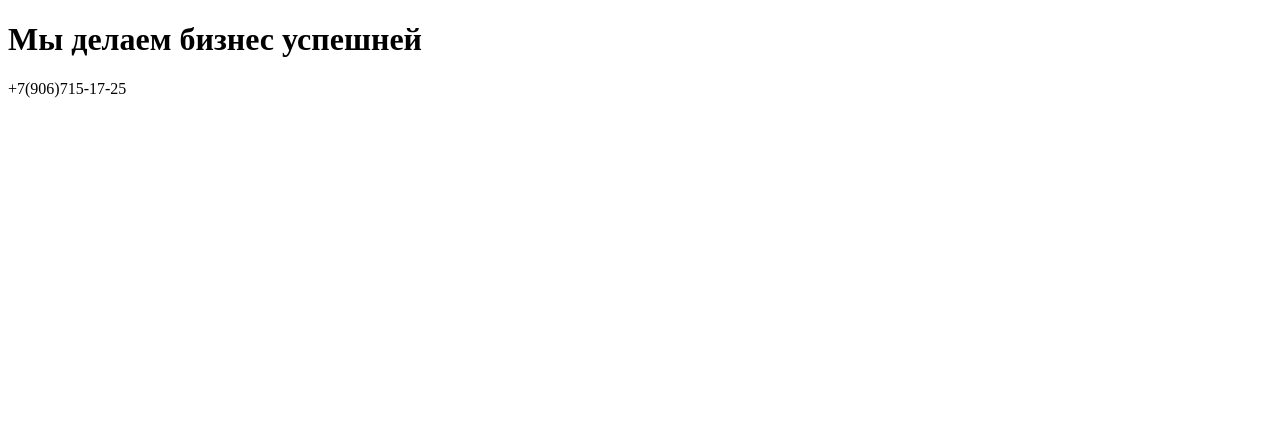
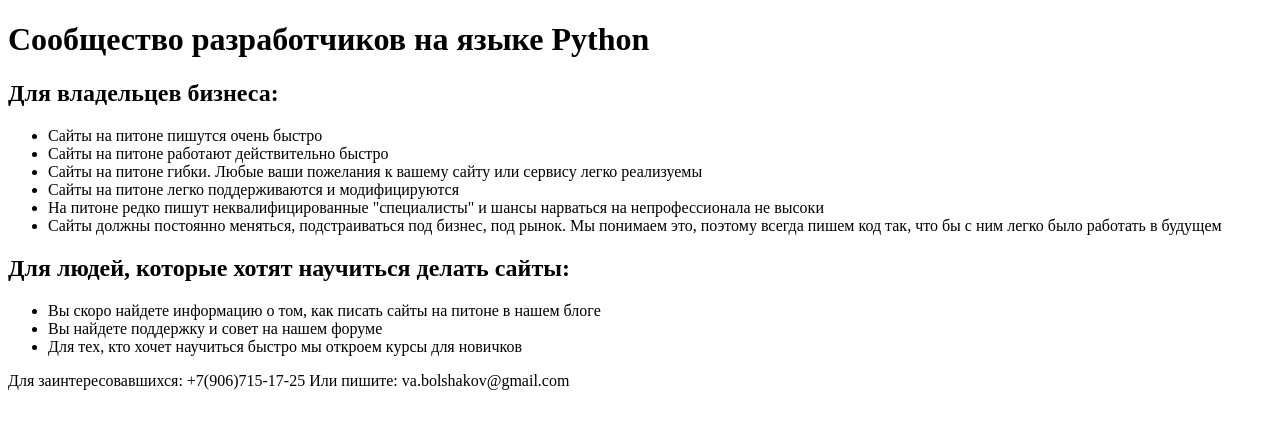
Before and after one commit to pystars/pystars.com, a Python web app: template templates/index.html in a window 1280 px wide. Shown: the top 429 px of the page. Run offline with Jinja, Linux system fonts and the light colour scheme; the template is opened without the code that fills it, so the values that code supplies are empty.

Commit message:
Update templates/index.html

```diff
--- a/templates/index.html
+++ b/templates/index.html
@@ -5,8 +5,26 @@
     <title>PyStars.Com</title>
 </head>
 <body>
-<h1>Мы делаем бизнес успешней</h1>
-+7(906)715-17-25
+<h1>Сообщество разработчиков на языке Python</h1>
+<h2>Для владельцев бизнеса:</h2>
+<ul>
+    <li>Сайты на питоне пишутся очень быстро</li>
+    <li>Сайты на питоне работают действительно быстро</li>
+    <li>Сайты на питоне гибки. Любые ваши пожелания к вашему сайту или сервису легко реализуемы</li>
+    <li>Сайты на питоне легко поддерживаются и модифицируются</li>
+    <li>На питоне редко пишут неквалифицированные "специалисты" и шансы нарваться на непрофессионала не высоки</li>
+    <li>Сайты должны постоянно меняться, подстраиваться под бизнес, под рынок. Мы понимаем это, поэтому всегда пишем код так, что бы с ним легко было работать в будущем</li>
+</ul>
+<h2>Для людей, которые хотят научиться делать сайты:</h2>
+<ul>
+    <li>Вы скоро найдете информацию о том, как писать сайты на питоне в нашем блоге</li>
+    <li>Вы найдете поддержку и совет на нашем форуме</li>
+    <li>Для тех, кто хочет научиться быстро мы откроем курсы для новичков</li>
+</ul>
+<div>
+Для заинтересовавшихся: +7(906)715-17-25
+Или пишите: va.bolshakov@gmail.com
+</div>
 <!-- Yandex.Metrika counter -->
 <div style="display:none;"><script type="text/javascript">
 (function(w, c) {
```
